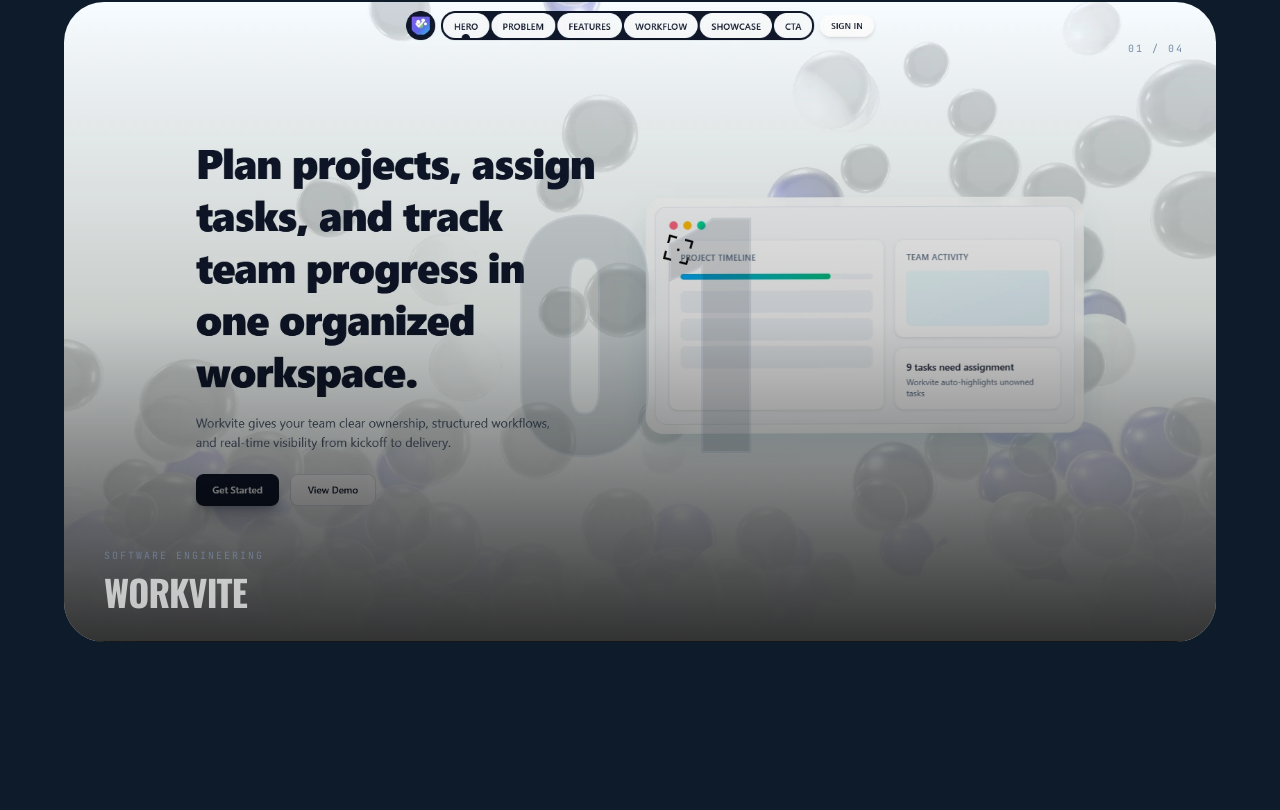
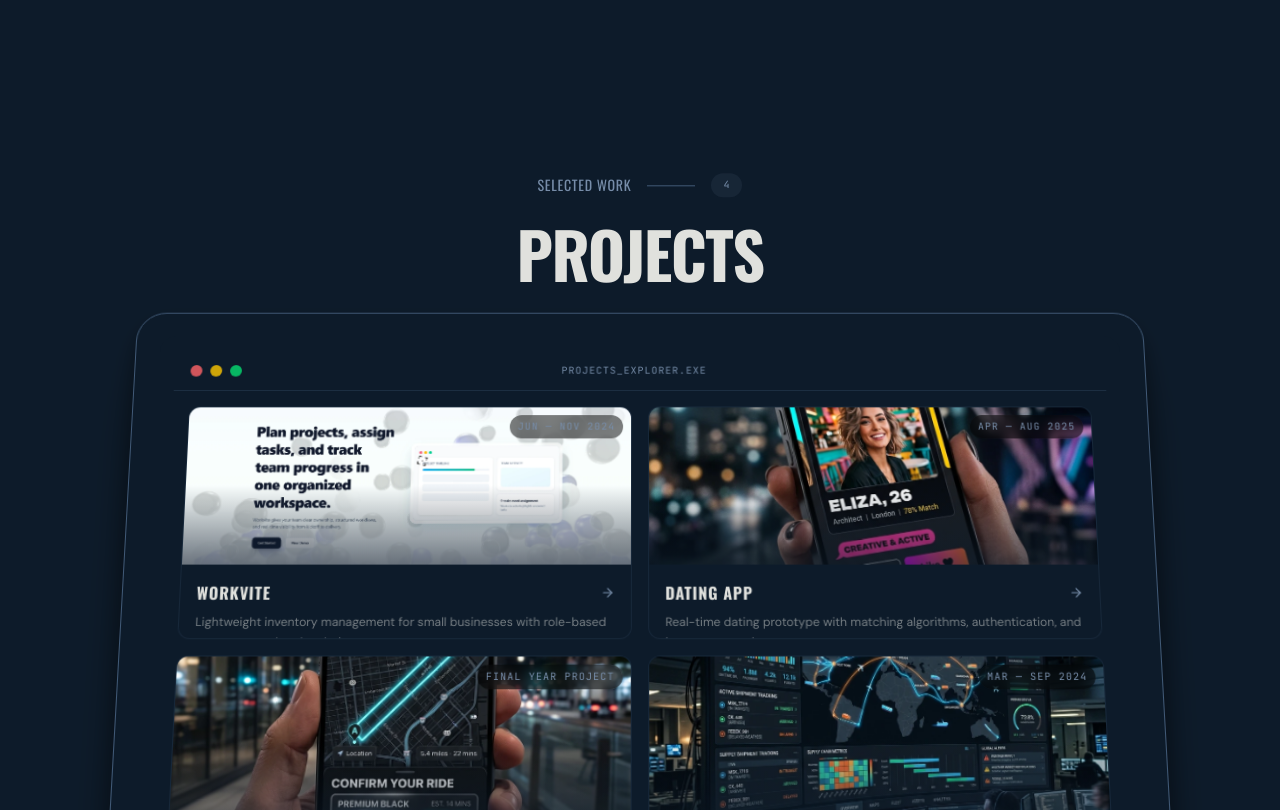
Before and after one commit to iamxtraordinary/newportfolio, a React (Vite) app: page /#/ in a window 1280 px wide. Shown: the part 1990-2800 px from the top of the page. Built offline with nearby package versions, Linux system fonts and the light colour scheme.

Commit message:
Replace PeelGallery with 3D Container Scroll

```diff
--- /dev/null
+++ b/src/components/ui/ContainerScroll.tsx
@@ -0,0 +1,98 @@
+import React, { useRef, useEffect, useState } from 'react'
+import {
+  useScroll,
+  useTransform,
+  motion,
+  type MotionValue,
+} from 'motion/react'
+
+/* ─── Main Container ─── */
+export function ContainerScroll({
+  titleComponent,
+  children,
+}: {
+  titleComponent: string | React.ReactNode
+  children: React.ReactNode
+}) {
+  const containerRef = useRef<HTMLDivElement>(null)
+  const { scrollYProgress } = useScroll({
+    target: containerRef,
+  })
+  const [isMobile, setIsMobile] = useState(false)
+
+  useEffect(() => {
+    const checkMobile = () => setIsMobile(window.innerWidth <= 768)
+    checkMobile()
+    window.addEventListener('resize', checkMobile)
+    return () => window.removeEventListener('resize', checkMobile)
+  }, [])
+
+  const scaleDimensions = isMobile ? [0.7, 0.9] : [1.05, 1]
+
+  const rotate = useTransform(scrollYProgress, [0, 1], [20, 0])
+  const scale = useTransform(scrollYProgress, [0, 1], scaleDimensions)
+  const translate = useTransform(scrollYProgress, [0, 1], [0, -100])
+
+  return (
+    <div
+      className="h-[60rem] md:h-[80rem] flex items-center justify-center relative p-2 md:p-20"
+      ref={containerRef}
+    >
+      <div
+        className="py-10 md:py-40 w-full relative"
+        style={{ perspective: '1000px' }}
+      >
+        <Header translate={translate} titleComponent={titleComponent} />
+        <Card rotate={rotate} translate={translate} scale={scale}>
+          {children}
+        </Card>
+      </div>
+    </div>
+  )
+}
+
+/* ─── Header (title floats up on scroll) ─── */
+function Header({
+  translate,
+  titleComponent,
+}: {
+  translate: MotionValue<number>
+  titleComponent: React.ReactNode
+}) {
+  return (
+    <motion.div
+      style={{ translateY: translate }}
+      className="max-w-5xl mx-auto text-center"
+    >
+      {titleComponent}
+    </motion.div>
+  )
+}
+
+/* ─── 3-D Rotating Card ─── */
+function Card({
+  rotate,
+  scale,
+  children,
+}: {
+  rotate: MotionValue<number>
+  scale: MotionValue<number>
+  translate: MotionValue<number>
+  children: React.ReactNode
+}) {
+  return (
+    <motion.div
+      style={{
+        rotateX: rotate,
+        scale,
+        boxShadow:
+          '0 0 #0000004d, 0 9px 20px #0000004a, 0 37px 37px #00000042, 0 84px 50px #00000026, 0 149px 60px #0000000a, 0 233px 65px #00000003',
+      }}
+      className="max-w-5xl -mt-12 mx-auto h-[30rem] md:h-[40rem] w-full border border-[var(--color-border)] p-2 md:p-6 bg-[var(--color-bg)] rounded-[30px] shadow-2xl"
+    >
+      <div className="h-full w-full overflow-hidden rounded-2xl bg-[var(--color-bg)] md:rounded-2xl md:p-4">
+        {children}
+      </div>
+    </motion.div>
+  )
+}
--- a/src/pages/Cinematic.tsx
+++ b/src/pages/Cinematic.tsx
@@ -13,7 +13,7 @@ import { ArrowRight } from 'lucide-react'
 import { projects } from '../data/projects'
 import { ScrambleText } from '../components/shared/ScrambleText'
 import { MagneticButton } from '../components/shared/MagneticButton'
-import { PeelCard } from '../components/shared/PeelCard'
+import { ContainerScroll } from '../components/ui/ContainerScroll'
 import { PageTransition } from '../components/layout/PageTransition'
 
 /* ─── Hero Name Letter Animation ─── */
@@ -144,7 +144,7 @@ function AboutTeaser() {
   ]
 
   return (
-    <section className="relative py-24 md:py-32 px-8 md:px-16 max-w-7xl mx-auto">
+    <section className="relative mt-16 md:mt-22 py-24 md:py-32 px-8 md:px-16 max-w-7xl mx-auto">
       <div className="flex flex-col md:flex-row gap-16 md:gap-20 items-center justify-between">
         {/* Left: Text */}
         <motion.div
@@ -288,37 +288,104 @@ function AboutTeaser() {
   )
 }
 
-/* ─── Scene 3: Stacked Peel Gallery ─── */
-function PeelGallery() {
+/* ─── Scene 3: Selected Work (3-D Scroll) ─── */
+function SelectedWork() {
   const navigate = useNavigate()
 
   return (
     <section className="relative">
-      {/* Sticky header */}
-      <div className="sticky top-6 left-0 z-30 px-8 md:px-16 mb-8 pointer-events-none">
-        <div className="flex items-center gap-4">
+      <ContainerScroll
+        titleComponent={
+          <>
+            <div className="flex items-center justify-center gap-4 mb-6">
               <span className="font-[family-name:var(--font-display)] text-sm uppercase tracking-wider text-[var(--color-muted)]">
                 Selected Work
               </span>
               <div className="h-px w-12 bg-[var(--color-border)]" aria-hidden="true" />
-          <span className="micro-label px-3 py-1 rounded-full bg-[var(--color-accent)]/10 text-[var(--color-accent)]">
+              <span className="font-[family-name:var(--font-mono)] text-[10px] px-3 py-1 rounded-full bg-[var(--color-accent)]/10 text-[var(--color-accent)] uppercase tracking-widest">
                 {projects.length}
               </span>
             </div>
+            <h2 className="font-[family-name:var(--font-display)] text-4xl md:text-[4rem] font-bold uppercase tracking-tight leading-none text-[var(--color-text)]">
+              Projects
+            </h2>
+          </>
+        }
+      >
+        {/* ── Dashboard Window Chrome ── */}
+        <div className="h-full flex flex-col">
+          {/* Window title bar */}
+          <div className="flex items-center justify-between px-4 py-3 border-b border-[var(--color-border)]/30">
+            <div className="flex items-center gap-2">
+              <span className="w-3 h-3 rounded-full bg-red-400/80" />
+              <span className="w-3 h-3 rounded-full bg-yellow-400/80" />
+              <span className="w-3 h-3 rounded-full bg-green-400/80" />
+            </div>
+            <span className="font-[family-name:var(--font-mono)] text-[10px] uppercase tracking-widest text-[var(--color-muted)]">
+              projects_explorer.exe
+            </span>
+            <div className="w-16" /> {/* spacer for symmetry */}
           </div>
 
-      {/* Cards */}
-      {projects.map((project, i) => (
-        <PeelCard
+          {/* 2×2 Project Grid */}
+          <div className="flex-1 grid grid-cols-1 md:grid-cols-2 gap-3 md:gap-4 p-3 md:p-4 overflow-y-auto">
+            {projects.map((project) => (
+              <motion.div
                 key={project.id}
-          project={project}
-          index={i}
-          total={projects.length}
+                className="group relative rounded-xl overflow-hidden border border-[var(--color-border)]/20 bg-[var(--color-bg)] cursor-pointer"
+                whileHover={{ scale: 1.02 }}
+                whileTap={{ scale: 0.98 }}
+                onClick={() => project.link ? window.open(project.link, '_blank') : navigate('/projects')}
+              >
+                {/* Project Image */}
+                <div className="relative h-28 md:h-40 overflow-hidden">
+                  <img
+                    src={project.image}
+                    alt={project.title}
+                    className="w-full h-full object-cover transition-transform duration-700 group-hover:scale-110"
+                    loading="lazy"
                   />
+                  <div className="absolute inset-0 bg-gradient-to-t from-[var(--color-bg)] via-transparent to-transparent opacity-60" />
+                  {/* Period badge */}
+                  <span className="absolute top-2 right-2 font-[family-name:var(--font-mono)] text-[9px] md:text-[10px] uppercase tracking-widest px-2 py-1 rounded-full bg-black/50 text-[var(--color-muted)] backdrop-blur-sm">
+                    {project.period}
+                  </span>
+                </div>
+
+                {/* Project Info */}
+                <div className="p-3 md:p-4 space-y-2">
+                  <div className="flex items-center justify-between">
+                    <h3 className="font-[family-name:var(--font-display)] text-sm md:text-base font-bold uppercase tracking-wider text-[var(--color-text)]">
+                      {project.title}
+                    </h3>
+                    <ArrowRight
+                      size={14}
+                      className="text-[var(--color-muted)] transition-transform duration-300 group-hover:translate-x-1 group-hover:text-[var(--color-accent)]"
+                    />
+                  </div>
+                  <p className="font-[family-name:var(--font-body)] text-[11px] md:text-xs text-[var(--color-text)]/50 leading-relaxed line-clamp-2">
+                    {project.description}
+                  </p>
+                  {/* Tech badges */}
+                  <div className="flex flex-wrap gap-1.5 pt-1">
+                    {project.tech.map((t) => (
+                      <span
+                        key={t}
+                        className="font-[family-name:var(--font-mono)] text-[8px] md:text-[9px] uppercase tracking-widest px-2 py-0.5 rounded-full border border-[var(--color-accent)]/20 text-[var(--color-accent)]/70"
+                      >
+                        {t}
+                      </span>
                     ))}
+                  </div>
+                </div>
+              </motion.div>
+            ))}
+          </div>
+        </div>
+      </ContainerScroll>
 
       {/* View All Projects button */}
-      <div className="relative z-50 bg-[var(--color-bg)] flex justify-center py-32">
+      <div className="relative z-50 flex justify-center -mt-40 pb-24">
         <motion.button
           onClick={() => navigate('/projects')}
           className="group flex items-center gap-3 px-10 py-4 rounded-full border border-[var(--color-border)] hover:border-[var(--color-accent)] transition-colors duration-300"
@@ -486,8 +553,8 @@ export default function Cinematic() {
       {/* ─── Scene 2: About Teaser ─── */}
       <AboutTeaser />
 
-      {/* ─── Scene 3: Stacked Peel Gallery ─── */}
-      <PeelGallery />
+      {/* ─── Scene 3: Selected Work (3-D Scroll) ─── */}
+      <SelectedWork />
 
       {/* ─── Scene 4: CTA ─── */}
       <CTASection />
```
Lines whose indentation alone changed are shown as unchanged.
